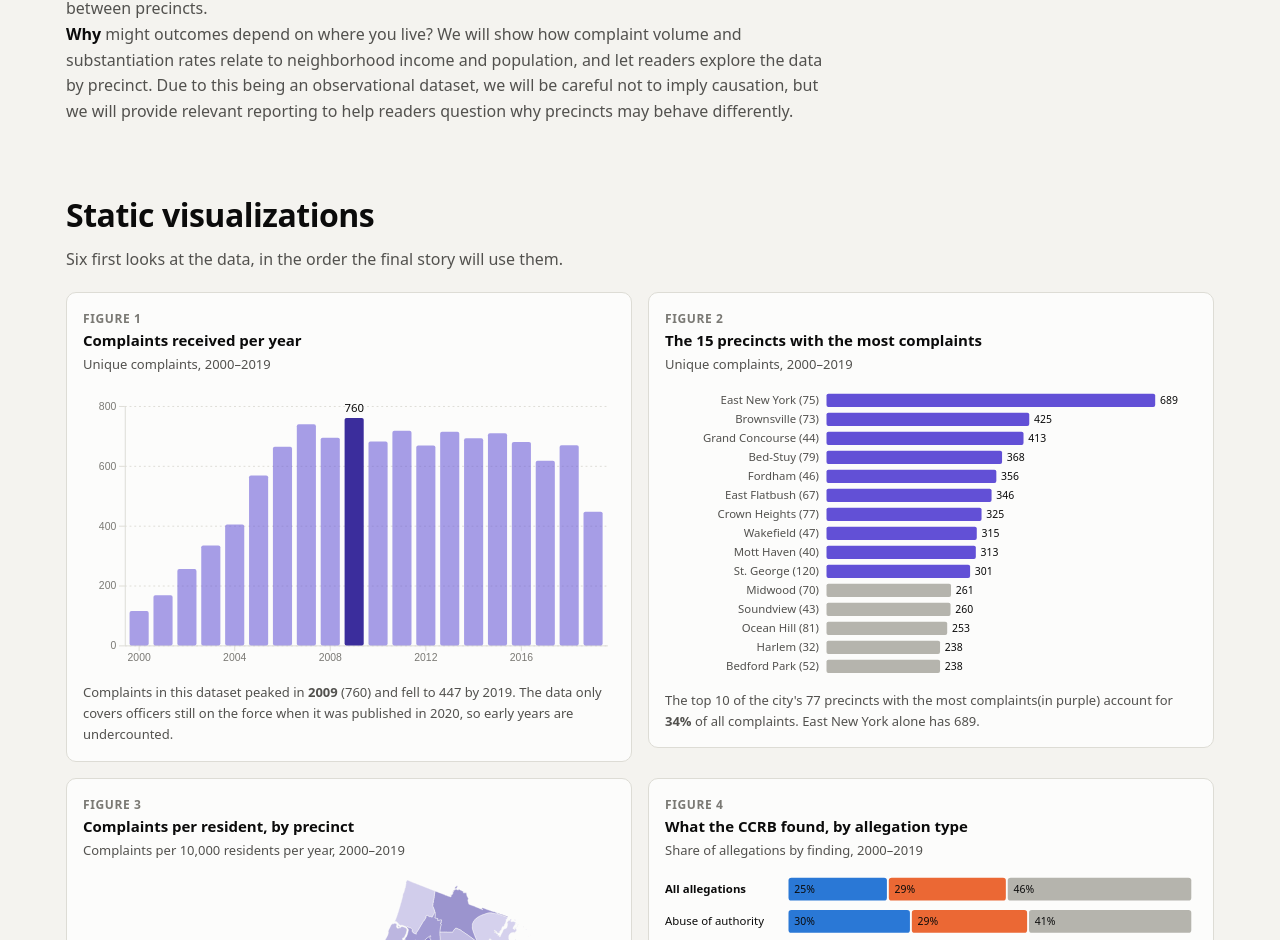
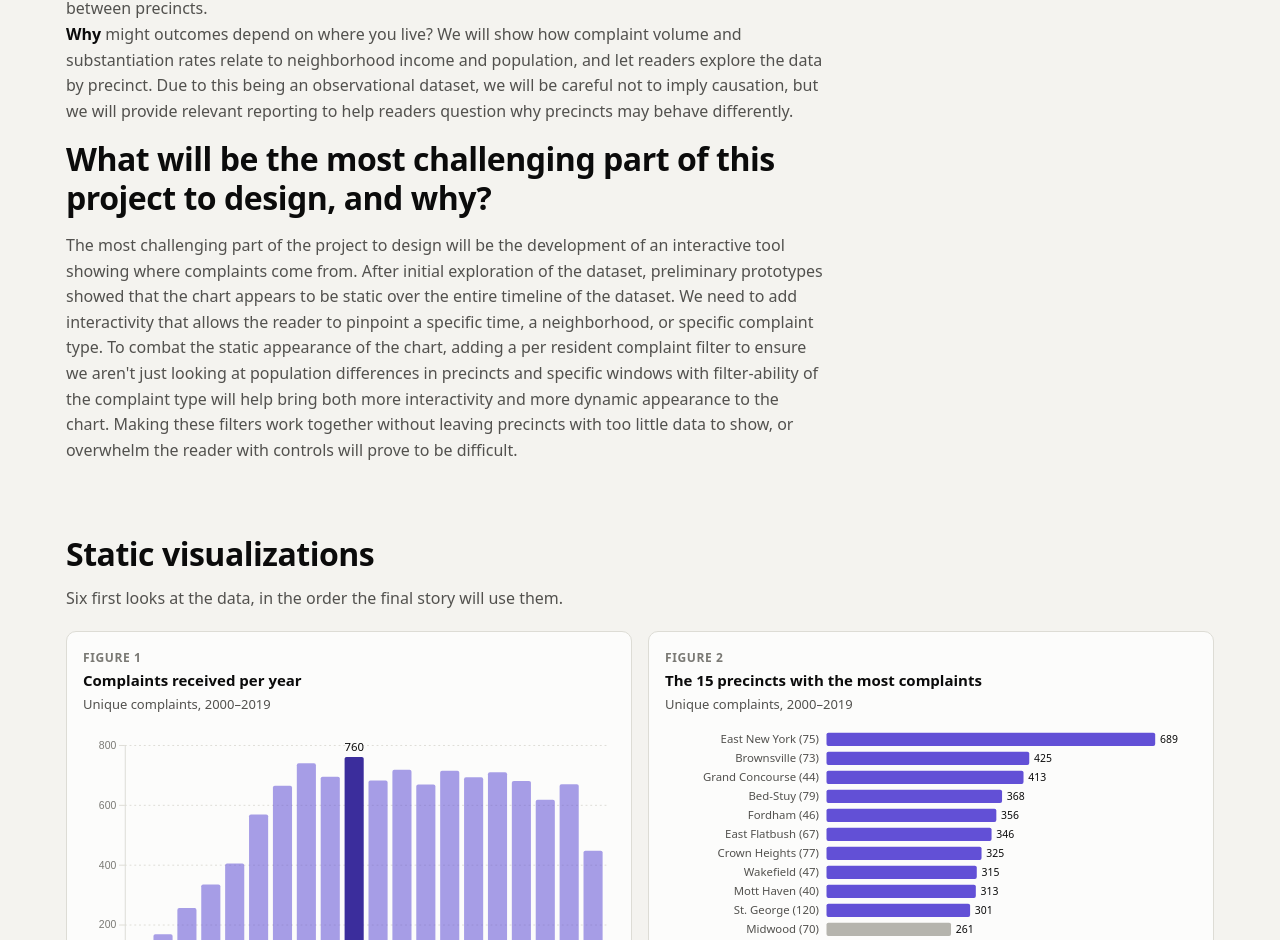
Before and after one commit to jkeeton-ucsd/209-Final-Project, a plain HTML site: page proposal.html in a window 1280 px wide. Shown: the part 919-1859 px from the top of the page. Drawn offline with nearby package versions, Linux system fonts and the light colour scheme.

Commit message:
Add design challenge section to proposal page

```diff
--- a/proposal.html
+++ b/proposal.html
@@ -95,6 +95,18 @@
     </p>
   </section>
 
+  <section class="writeup">
+    <h2>What will be the most challenging part of this project to design, and why?</h2>
+    <p>
+      The most challenging part of the project to design will be the development of an interactive tool showing where complaints come from.
+      After initial exploration of the dataset, preliminary prototypes showed that the chart appears to be static over the entire timeline of the dataset.
+      We need to add interactivity that allows the reader to pinpoint a specific time, a neighborhood, or specific complaint type. To combat the static
+      appearance of the chart, adding a per resident complaint filter to ensure we aren't just looking at population differences in precincts and specific
+      windows with filter-ability of the complaint type will help bring both more interactivity and more dynamic appearance to the chart. Making these
+      filters work together without leaving precincts with too little data to show, or overwhelm the reader with controls will prove to be difficult.
+    </p>
+  </section>
+
   <section class="act">
     <div class="act-head">
       <h2>Static visualizations</h2>
```
